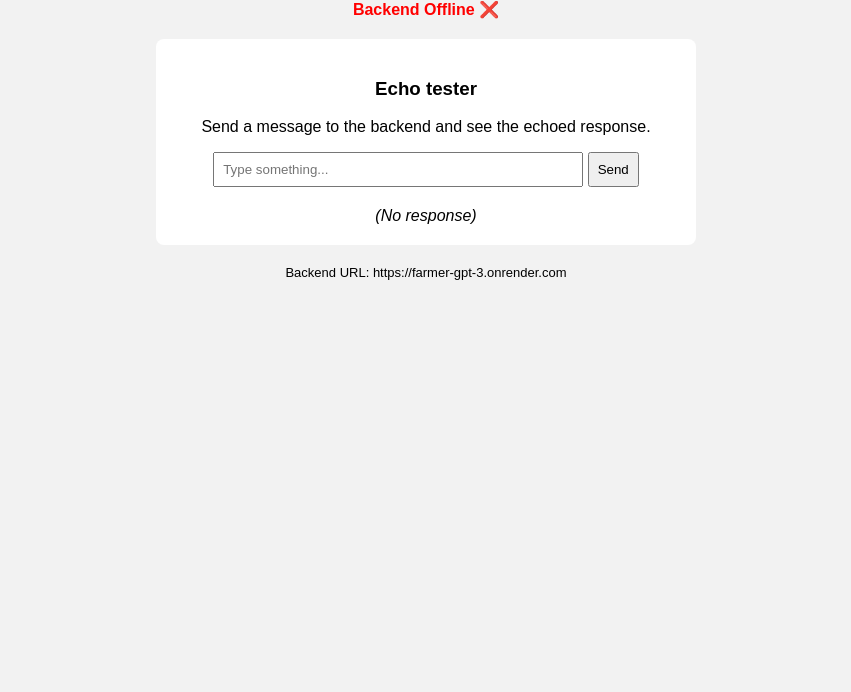
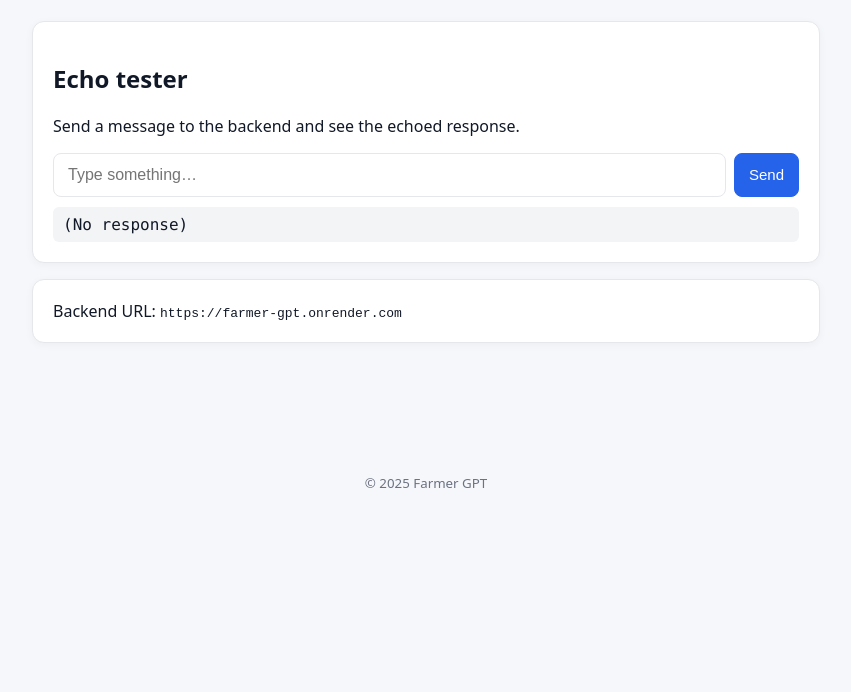
Before and after one commit to Durgaprasadyasam/Farmer-gpt, a plain HTML site: page index.html in a window 1280 px wide. Shown: the part 108-800 px from the top of the page, without its empty margins (214-1065 px from the left). Drawn offline with Linux system fonts and the light colour scheme; no server answers.

Commit message:
Update index.html

```diff
--- a/index.html
+++ b/index.html
@@ -1,105 +1,112 @@
 <!DOCTYPE html>
 <html lang="en">
 <head>
-    <meta charset="UTF-8" />
-    <meta name="viewport" content="width=device-width, initial-scale=1.0" />
+  <meta charset="utf-8" />
+  <meta name="viewport" content="width=device-width, initial-scale=1" />
   <title>Farmer GPT – Frontend</title>
   <style>
-        body {
-            font-family: Arial, sans-serif;
-            background-color: #f2f2f2;
-            text-align: center;
-            padding: 20px;
-        }
-        h1 {
-            color: green;
-        }
-        .status {
-            font-weight: bold;
-            margin: 10px 0;
-        }
-        .online {
-            color: green;
-        }
-        .offline {
-            color: red;
-        }
-        .container {
-            margin-top: 20px;
-            padding: 20px;
-            background: white;
-            border-radius: 8px;
-            max-width: 500px;
-            margin-left: auto;
-            margin-right: auto;
-        }
-        input {
-            padding: 8px;
-            width: 70%;
-        }
-        button {
-            padding: 8px;
-        }
-        .response {
-            margin-top: 20px;
-            font-style: italic;
-        }
+    :root{--bg:#f6f7fb;--card:#fff;--text:#111827;--muted:#6b7280;--border:#e5e7eb;--ok:#16a34a;--bad:#dc2626;--primary:#2563eb}
+    *{box-sizing:border-box}
+    body{margin:0;font-family:system-ui,-apple-system,Segoe UI,Roboto,Helvetica,Arial,sans-serif;background:var(--bg);color:var(--text)}
+    header{background:var(--card);border-bottom:1px solid var(--border);padding:20px 16px;text-align:center}
+    header h1{margin:0 0 6px;font-size:26px}
+    #status{font-weight:600}
+    .ok{color:var(--ok)} .bad{color:var(--bad)}
+    main{max-width:820px;margin:24px auto;padding:0 16px 64px}
+    .card{background:var(--card);border:1px solid var(--border);border-radius:12px;padding:20px;box-shadow:0 2px 8px rgba(0,0,0,.04);margin-top:16px}
+    .row{display:flex;gap:8px;margin-top:8px}
+    input[type=text]{flex:1;padding:12px 14px;font-size:16px;border:1px solid var(--border);border-radius:8px}
+    input[type=text]:focus{border-color:var(--primary);outline:none;box-shadow:0 0 0 3px rgba(37,99,235,.18)}
+    button{padding:12px 14px;font-size:15px;border-radius:8px;border:1px solid var(--primary);background:var(--primary);color:#fff;cursor:pointer}
+    #echo-output{margin-top:10px;min-height:1.6em;background:#f3f4f6;padding:8px 10px;border-radius:6px;font-family:ui-monospace,Menlo,monospace}
+    footer{text-align:center;color:var(--muted);padding:24px 16px}
+    small code{background:#f3f4f6;padding:2px 6px;border-radius:6px}
   </style>
 </head>
 <body>
+  <header>
     <h1>Farmer GPT – Frontend</h1>
-    <div id="backend-status" class="status">Checking backend status...</div>
+    <div id="status">Checking backend…</div>
+  </header>
 
-    <div class="container">
-        <h3>Echo tester</h3>
+  <main>
+    <section class="card">
+      <h2>Echo tester</h2>
       <p>Send a message to the backend and see the echoed response.</p>
-        <input type="text" id="message" placeholder="Type something..." />
-        <button onclick="sendMessage()">Send</button>
-        <div class="response" id="response">(No response)</div>
+      <div class="row">
+        <input id="echo-input" type="text" placeholder="Type something…" />
+        <button id="echo-btn">Send</button>
       </div>
+      <div id="echo-output">(No response)</div>
+    </section>
 
-    <p style="margin-top: 20px; font-size: small;">
-        Backend URL: <span id="backend-url"></span>
+    <p class="card" style="margin-top:16px">
+      Backend URL: <code id="backend-url"></code>
     </p>
+  </main>
+
+  <footer><small>© <span id="year"></span> Farmer GPT</small></footer>
 
   <script>
-        const backendURL = "https://farmer-gpt-3.onrender.com";
-        document.getElementById("backend-url").textContent = backendURL;
+    document.getElementById("year").textContent = new Date().getFullYear();
 
-        // Check backend health
-        async function checkBackendStatus() {
+    // ✅ Correct backend that is live
+    const BACKEND_URL = "https://farmer-gpt.onrender.com";
+    document.getElementById("backend-url").textContent = BACKEND_URL;
+
+    async function safeJson(res) {
+      // Try to parse JSON; if not JSON, return text for debugging.
+      const ct = res.headers.get("content-type") || "";
+      if (ct.includes("application/json")) return await res.json();
+      const text = await res.text();
+      return { _nonJson: true, text };
+    }
+
+    async function checkHealth() {
+      const el = document.getElementById("status");
+      el.className = "";
+      el.textContent = "Checking backend…";
       try {
-                const res = await fetch(`${backendURL}/api/health`);
-                if (res.ok) {
-                    document.getElementById("backend-status").textContent = "Backend Online ✅";
-                    document.getElementById("backend-status").className = "status online";
-                } else {
-                    throw new Error("Backend down");
-                }
+        const res = await fetch(`${BACKEND_URL}/api/health`, { cache: "no-store" });
+        const data = await safeJson(res);
+        if (!res.ok) throw new Error(`HTTP ${res.status} ${JSON.stringify(data)}`);
+        el.textContent = `Backend Online ✅ (${data.status || "ok"})`;
+        el.className = "ok";
       } catch (err) {
-                document.getElementById("backend-status").textContent = "Backend Offline ❌";
-                document.getElementById("backend-status").className = "status offline";
+        el.textContent = "Backend Offline ❌";
+        el.className = "bad";
+        console.error("Health check failed:", err);
       }
     }
 
-        // Send message to backend
-        async function sendMessage() {
-            const message = document.getElementById("message").value;
-            if (!message.trim()) return;
+    async function sendEcho() {
+      const input = document.getElementById("echo-input");
+      const out = document.getElementById("echo-output");
+      const text = input.value.trim();
+      if (!text) { out.textContent = "Type something first 🙂"; return; }
+
+      out.textContent = "…sending…";
       try {
-                const res = await fetch(`${backendURL}/api/echo`, {
+        const res = await fetch(`${BACKEND_URL}/api/echo`, {
           method: "POST",
           headers: { "Content-Type": "application/json" },
-                    body: JSON.stringify({ message })
+          body: JSON.stringify({ text })
         });
-                const data = await res.json();
-                document.getElementById("response").textContent = data.echo || "(No echo)";
+        const data = await safeJson(res);
+        if (!res.ok) throw new Error(`HTTP ${res.status} ${JSON.stringify(data)}`);
+        out.textContent = data.echo ?? JSON.stringify(data);
       } catch (err) {
-                document.getElementById("response").textContent = "Error: Could not reach backend";
+        out.textContent = `Request failed: ${err.message}`;
+        console.error(err);
       }
     }
 
-        checkBackendStatus();
+    document.getElementById("echo-btn").addEventListener("click", (e) => {
+      e.preventDefault();
+      sendEcho();
+    });
+
+    checkHealth();
   </script>
 </body>
 </html>
```
Lines whose indentation alone changed are shown as unchanged.
